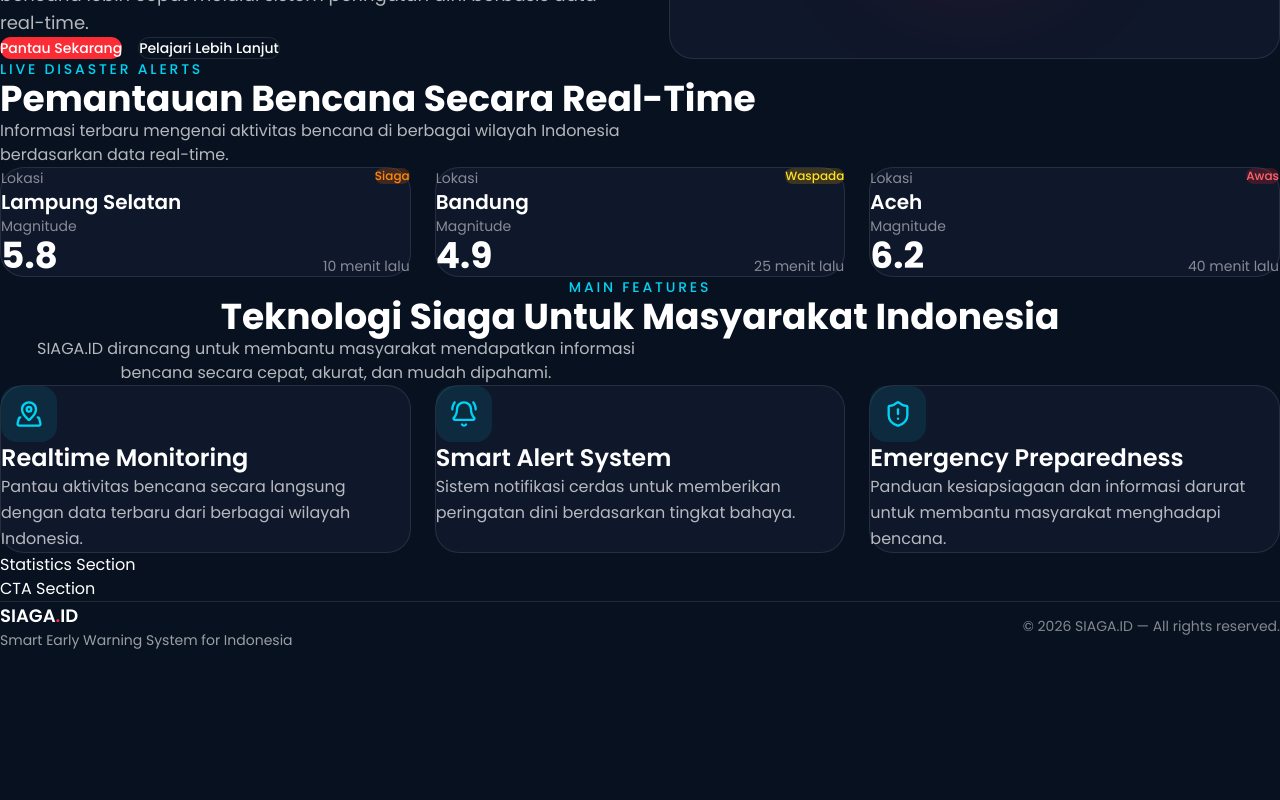
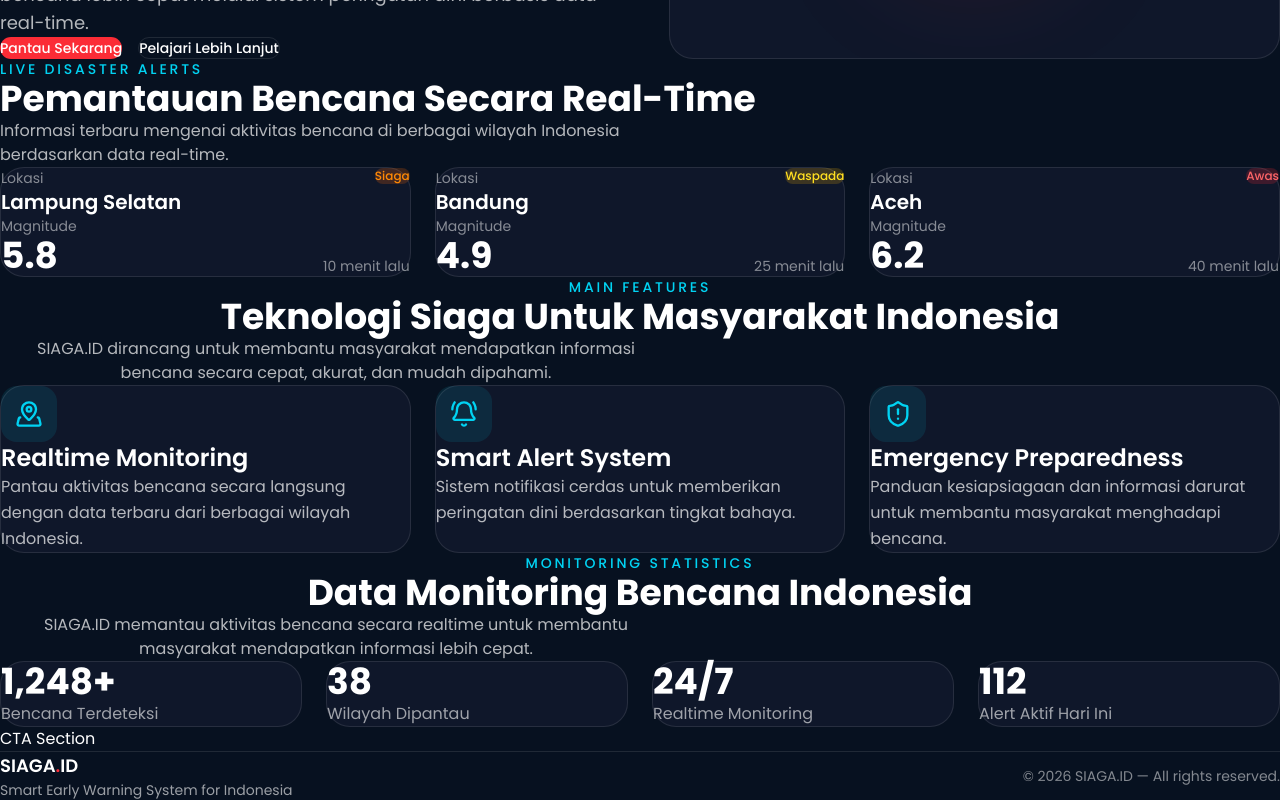
Before and after one commit to Erwingtw11/siaga-id, a Next.js app: page / in a window 1280 px wide. Shown: the part 357-1157 px from the top of the page. Before the commit the page ends 1007 px from the top, so only its background shows below. Built offline with nearby package versions, Linux system fonts and the light colour scheme.

Commit message:
menambahkan section statistik homepage

```diff
--- a/src/sections/home/statistics-section.tsx
+++ b/src/sections/home/statistics-section.tsx
@@ -1,7 +1,55 @@
+import Container from "@/components/layout/container";
+import SectionWrapper from "@/components/layout/section-wrapper";
+import BaseCard from "@/components/cards/base-card";
+
+const statistics = [
+  {
+    value: "1,248+",
+    label: "Bencana Terdeteksi",
+  },
+  {
+    value: "38",
+    label: "Wilayah Dipantau",
+  },
+  {
+    value: "24/7",
+    label: "Realtime Monitoring",
+  },
+  {
+    value: "112",
+    label: "Alert Aktif Hari Ini",
+  },
+];
+
 export default function StatisticsSection() {
   return (
-    <section>
-      <h2>Statistics Section</h2>
-    </section>
+    <SectionWrapper>
+      <Container>
+        <div className="mb-10 text-center">
+          <p className="mb-3 text-sm font-medium uppercase tracking-[0.2em] text-cyan-400">
+            Monitoring Statistics
+          </p>
+
+          <h2 className="text-3xl font-bold text-white md:text-4xl">
+            Data Monitoring Bencana Indonesia
+          </h2>
+
+          <p className="mx-auto mt-4 max-w-2xl text-white/70">
+            SIAGA.ID memantau aktivitas bencana secara realtime untuk membantu
+            masyarakat mendapatkan informasi lebih cepat.
+          </p>
+        </div>
+
+        <div className="grid gap-6 sm:grid-cols-2 xl:grid-cols-4">
+          {statistics.map((item, index) => (
+            <BaseCard key={index}>
+              <h3 className="text-4xl font-bold text-white">{item.value}</h3>
+
+              <p className="mt-3 text-white/60">{item.label}</p>
+            </BaseCard>
+          ))}
+        </div>
+      </Container>
+    </SectionWrapper>
   );
 }
```
